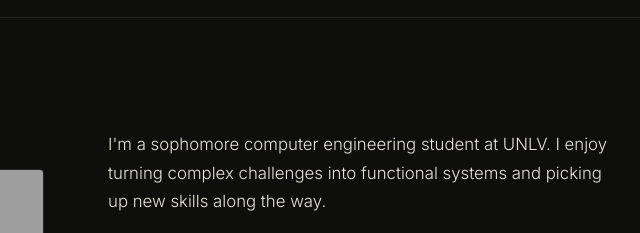
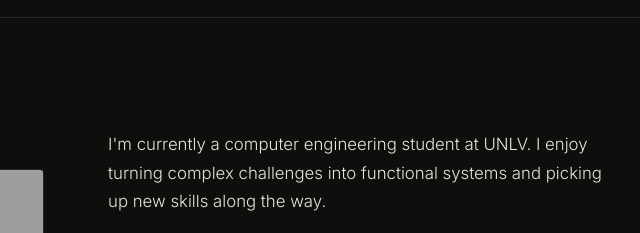
Before and after one commit to enzonoel/enzonoelportfolio, a plain HTML site: page index.html in a window 1280 px wide. Shown: the part 860-1093 px from the top of the page, 438-1078 px from the left. Drawn offline with nearby package versions, Linux system fonts and the light colour scheme; grey boxes are pictures that could not be loaded.

Commit message:
Update index.html

```diff
--- a/index.html
+++ b/index.html
@@ -170,7 +170,7 @@ footer { border-top: 1px solid var(--border); padding: 2rem 2.5rem; max-width: 9
     <img src="headshot.jpg" class="about-photo" alt="Enzo Noel"/>
   </div>
   <div class="about-body">
-    <p>I'm a sophomore computer engineering student at UNLV. I enjoy turning complex challenges into functional systems and picking up new skills along the way.</p>
+    <p>I'm currently a computer engineering student at UNLV. I enjoy turning complex challenges into functional systems and picking up new skills along the way.</p>
     <p>My skills span embedded C++, PCB design, CAD and more. I'm looking for an engineering internship where I can contribute to real projects, learn from the people around me, and grow fast.</p>
     <div class="skills-row">
       <span class="skill-tag">C / C++</span>
```
